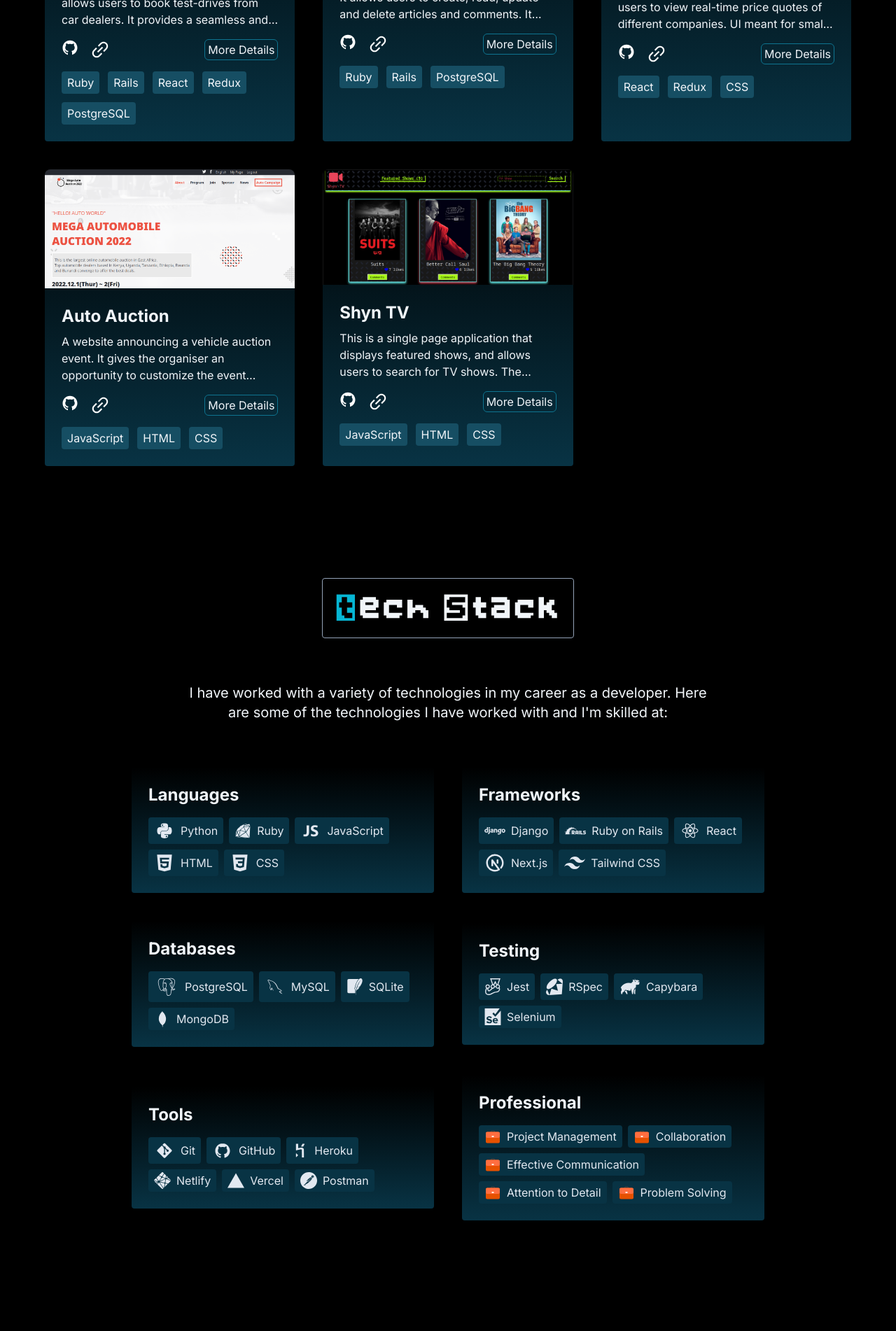
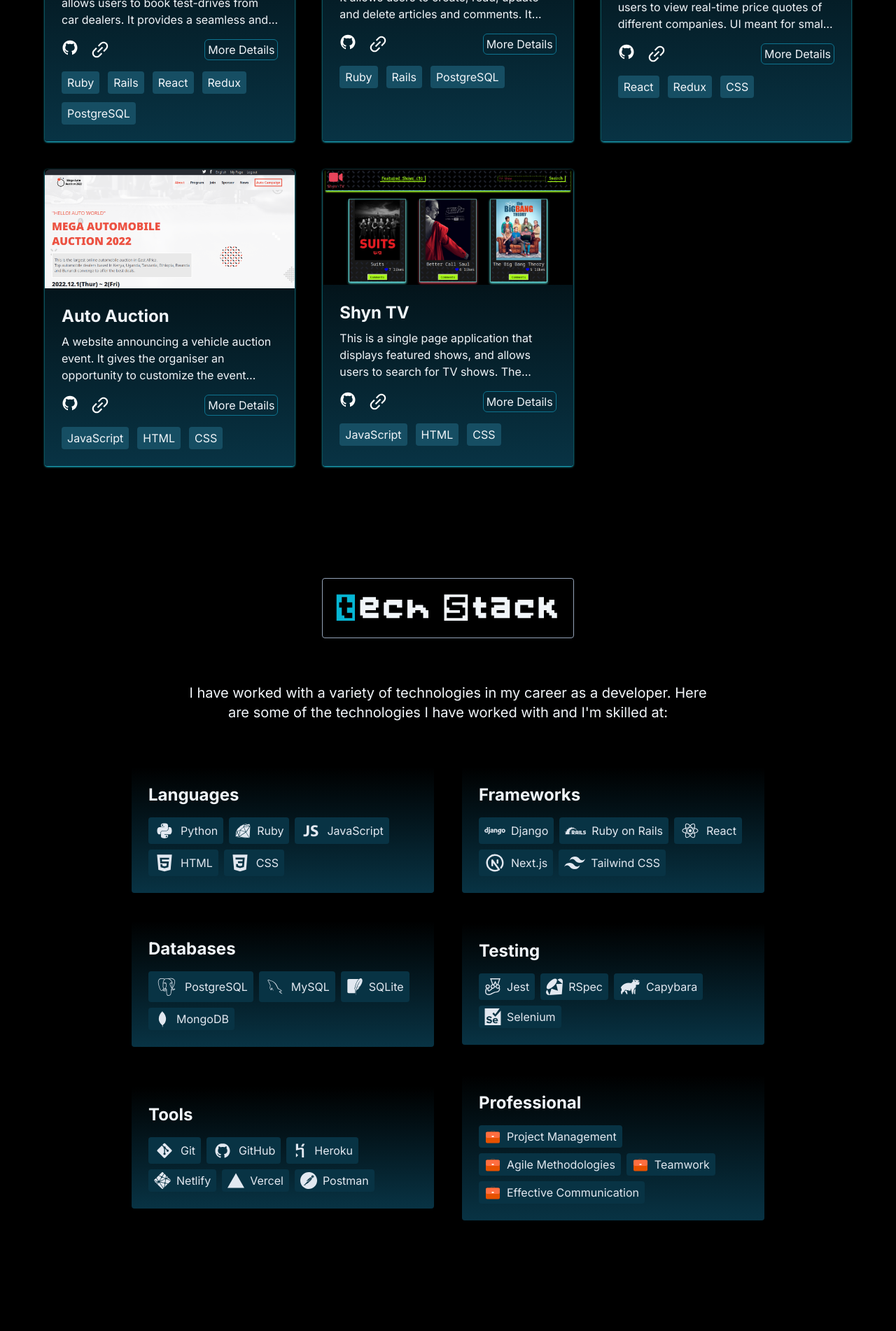
Before and after one commit to yuvenalmash/next-portfolio, a Next.js app: page / in a window 1280 px wide. Shown: the part 1363-3265 px from the top of the page at 70% size. Built offline with nearby package versions, Linux system fonts and the light colour scheme.

Commit message:
update files

```diff
--- a/components/portfolioData.js
+++ b/components/portfolioData.js
@@ -63,7 +63,7 @@
   Databases: ["PostgreSQL", "MySQL", "SQLite", "MongoDB"],
   Testing: ["Jest", "RSpec", "Capybara", "Selenium"],
   Tools: ["Git", "GitHub", "Heroku", "Netlify", "Vercel", "Postman"],
-  Professional: ["Project Management", "Collaboration",  "Effective Communication", "Attention to Detail","Problem Solving"]
+  Professional: ["Project Management", "Agile Methodologies", "Teamwork", "Effective Communication"]
 }
 
 const socialLinks = {
--- a/components/projects.js
+++ b/components/projects.js
@@ -32,7 +32,7 @@
       <div className="container mx-auto">
         <div className="grid grid-cols-1 md:grid-cols-2 lg:grid-cols-3 gap-10">
           {projectsList.map((project, index) => (
-            <div key={index} className="project rounded shadow-lg">
+            <div key={index} className="project rounded shadow shadow-cyan-400">
               <Image src={project.image} alt={project.name} className="rounded-t-lg" width={500} height={300} />
               <div className="p-6">
                 <h3 className="text-2xl font-bold mb-2">{project.name}</h3>
```
